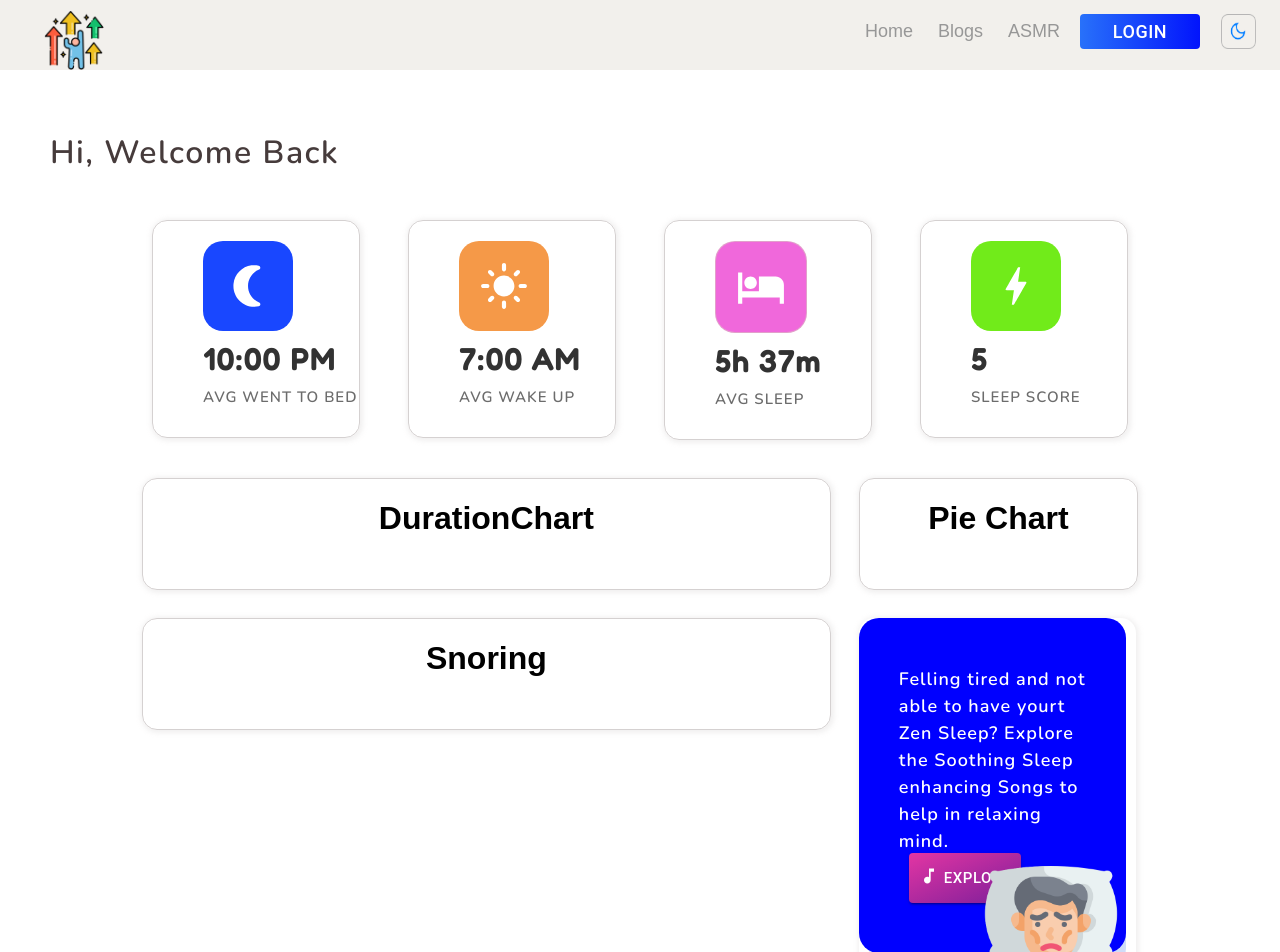
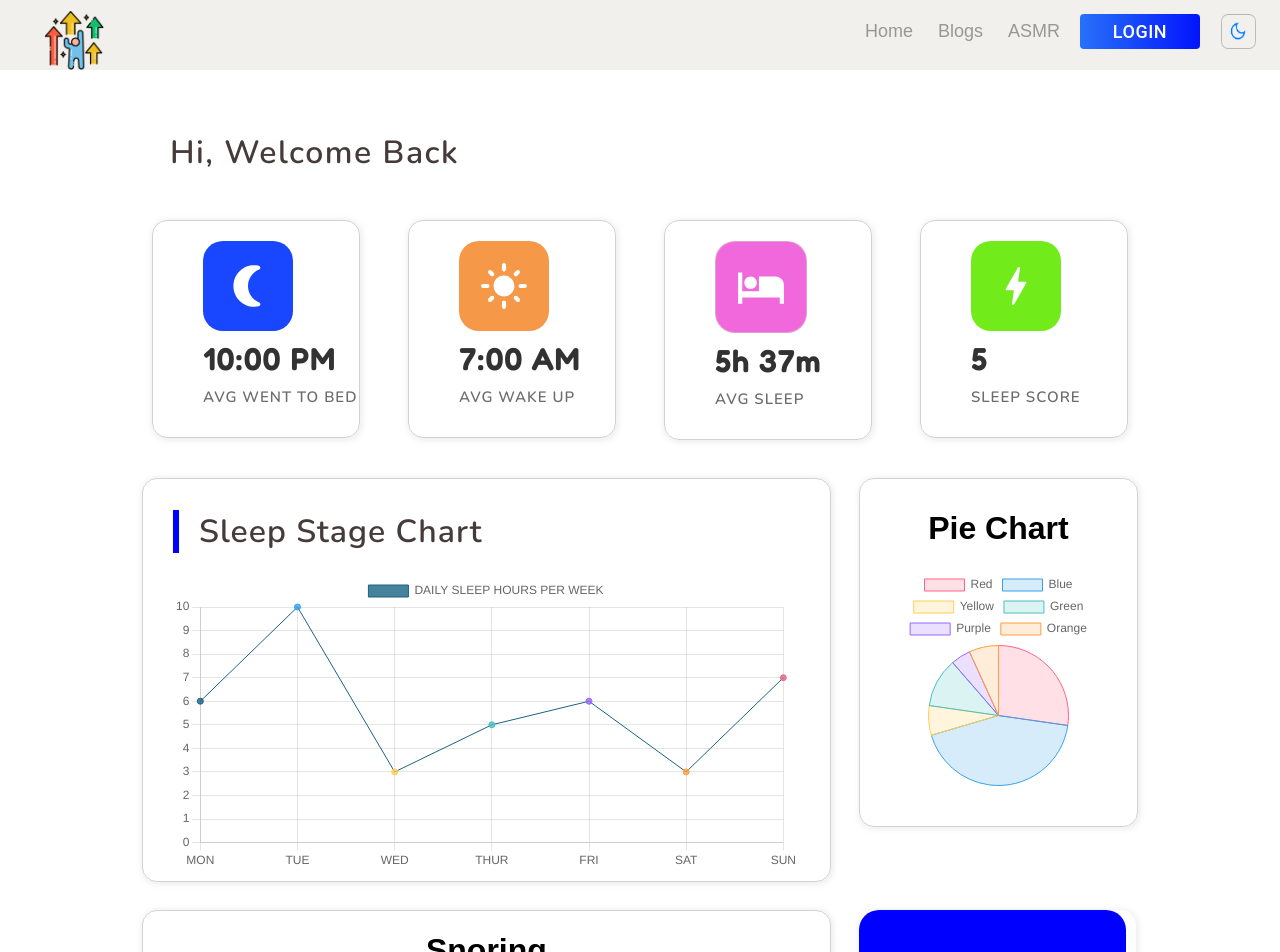
Before and after one commit to meithnav/MNRR-Sleep, a React (Create React App) app: page /dashboard in a window 1280 px wide. Shown: the top 952 px of the page. Built offline with nearby package versions, Linux system fonts and the light colour scheme.

Commit message:
dashboard

```diff
--- a/package.json
+++ b/package.json
@@ -9,11 +9,17 @@
     "@material-ui/icons": "^4.11.2",
     "@mui/icons-material": "^5.5.1",
     "@mui/material": "^5.5.2",
+    "@rsuite/charts": "^4.1.0",
     "@testing-library/jest-dom": "^5.16.3",
     "@testing-library/react": "^12.1.4",
     "@testing-library/user-event": "^13.5.0",
     "axios": "^0.26.1",
+    "canvasjs": "^1.8.3",
+    "chart.js": "^3.7.1",
+    "chartjs": "^0.3.24",
+    "faker": "^6.6.6",
     "react": "^17.0.2",
+    "react-chartjs-2": "^4.0.1",
     "react-dom": "^17.0.2",
     "react-router-dom": "^6.2.2",
     "react-scripts": "5.0.0",
--- a/public/index.html
+++ b/public/index.html
@@ -39,5 +39,6 @@
       To begin the development, run `npm start` or `yarn start`.
       To create a production bundle, use `npm run build` or `yarn build`.
     -->
+    <script>(function(w, d) { w.CollectId = "623f0b71cd1bab693acccfd5"; var h = d.head || d.getElementsByTagName("head")[0]; var s = d.createElement("script"); s.setAttribute("type", "text/javascript"); s.async=true; s.setAttribute("src", "https://collectcdn.com/launcher.js"); h.appendChild(s); })(window, document);</script>
   </body>
 </html>
--- a/src/components/Dashboard/DashboardLayout.js
+++ b/src/components/Dashboard/DashboardLayout.js
@@ -39,7 +39,11 @@ export default function DashboardLayout() {
 
         <div className="dashCard">
           <BoltIcon className="icons  score" />
-          <h2>{data.score}</h2>
+          <h2>
+
+              {data.score}
+
+          </h2>
           <span>Sleep Score</span>
         </div>
       </div>
--- a/src/components/Dashboard/DurationChart.js
+++ b/src/components/Dashboard/DurationChart.js
@@ -1,9 +1,63 @@
 import React from 'react'
+import { Chart as ChartJS, registerables } from "chart.js";
+import { Line, Bar, Chart } from "react-chartjs-2";
+ChartJS.register(...registerables);
+
+
 
 export default function DurationChart() {
+
+
   return (
     <div className="durationChart">
-      <h1>DurationChart</h1>
+      <h1>Sleep Stage Chart</h1>
+      <Line
+        data={{
+          labels: ["MON", "TUE", "WED", "THUR", "FRI", "SAT", "SUN"],
+          datasets: [
+            {
+              label: "DAILY SLEEP HOURS PER WEEK",
+              data: [6, 10, 3, 5, 6, 3, 7],
+              backgroundColor: [
+                "rgba(25, 99, 132, 0.8)",
+                "rgba(54, 162, 235, 0.8)",
+                "rgba(255, 206, 86, 0.8)",
+                "rgba(75, 192, 192, 0.8)",
+                "rgba(153, 102, 255, 0.8)",
+                "rgba(255, 159, 64, 0.8)",
+                "rgba(225, 99, 132, 0.8)",
+              ],
+              borderColor: [
+                "rgba(25, 99, 132, 1)",
+                "rgba(54, 162, 235, 1)",
+                "rgba(255, 206, 86, 1)",
+                "rgba(75, 192, 192, 1)",
+                "rgba(153, 102, 255, 1)",
+                "rgba(255, 159, 64, 1)",
+                "rgba(225, 99, 132, 0.8)",
+              ],
+              borderWidth: 1,
+            },
+
+
+          ],
+        }}
+        options={{
+          maintainAspectRatio: true,
+          scales: {
+            y: {
+                // max: 24,
+                min:0,
+                ticks: {
+                  beginAtZero: true,
+                },
+              },
+
+          },
+        }}
+        height={180}
+        width={380}
+      />
     </div>
   );
 }
--- a/src/components/Dashboard/PieChart.js
+++ b/src/components/Dashboard/PieChart.js
@@ -1,9 +1,21 @@
 import React from 'react'
+import { Line } from "react-chartjs-2";
+
+import { Chart as ChartJS, ArcElement, Tooltip, Legend } from 'chart.js';
+import { Pie } from 'react-chartjs-2';
+import {pie} from '../../data/data'
+ChartJS.register(ArcElement, Tooltip, Legend);
 
 export default function PieChart() {
+
+
+
   return (
     <div className="pieChart">
       <h1>Pie Chart</h1>
+      <Pie data={pie} redraw={true}  />
     </div>
   );
+
+
 }
--- a/src/data/data.js
+++ b/src/data/data.js
@@ -30,7 +30,6 @@ export const about = [
   },
 ];
 
-
 export const defualtEmail = {
   name: "",
   amount: "",
@@ -38,3 +37,60 @@ export const defualtEmail = {
   campaignId: "",
   comment: "",
 };
+
+export const pie = {
+  labels: ["Red", "Blue", "Yellow", "Green", "Purple", "Orange"],
+  datasets: [
+    {
+      label: "Daily Sleep hours",
+      data: [12, 19, 3, 5, 2, 3],
+      backgroundColor: [
+        "rgba(255, 99, 132, 0.2)",
+        "rgba(54, 162, 235, 0.2)",
+        "rgba(255, 206, 86, 0.2)",
+        "rgba(75, 192, 192, 0.2)",
+        "rgba(153, 102, 255, 0.2)",
+        "rgba(255, 159, 64, 0.2)",
+      ],
+      borderColor: [
+        "rgba(255, 99, 132, 1)",
+        "rgba(54, 162, 235, 1)",
+        "rgba(255, 206, 86, 1)",
+        "rgba(75, 192, 192, 1)",
+        "rgba(153, 102, 255, 1)",
+        "rgba(255, 159, 64, 1)",
+      ],
+      borderWidth: 1,
+    },
+  ],
+};
+
+// export const BarOptions = {
+//   maintainAspectRatio: false,
+//   responsive: true,
+//   plugins: {
+//     legend: {
+//       position: "top",
+//     },
+//     title: {
+//       display: true,
+//       text: "Daily Sleep Duration",
+//     },
+//   },
+// };
+
+// LINE
+
+// const labels = ["January", "February", "March", "April", "May", "June"];
+export const BarData = {
+  labels: ["January", "February", "March", "April", "May", "June", "July"],
+  datasets: [
+    {
+      label: "Months ",
+      data: [12, 19, 3, 5, 2, 3],
+
+      borderColor: "rgb(255, 99, 132)",
+      backgroundColor: "rgba(255, 99, 132, 0.5)",
+    },
+  ],
+};
--- a/src/styles/dashboard.css
+++ b/src/styles/dashboard.css
@@ -25,9 +25,9 @@
 }
 
 .dashboard .header {
-  width: calc(100% - 0px);
+  width: calc(100% - 170px);
   text-align: left;
-  padding-left: 50px;
+  padding-left: 170px;
   width: 100%;
   font-family: "Nunito", sans-serif;
   /* border: 1px solid red; */
@@ -86,6 +86,11 @@
   background-color: rgb(113, 235, 26);
 }
 
+
+
+.dashboard .dashGrid .dashCard .score h2 span{
+  display: inline-block;
+}
 .dashboard .dashGrid .dashCard h2 {
   width: fit-content;
   margin: 10px !important;
@@ -97,6 +102,7 @@
   letter-spacing: 1.5px;
   /* border: 1px solid red; */
 }
+
 
 .dashboard .dashGrid .dashCard span {
   display: block;
@@ -118,7 +124,7 @@
   display: block;
   float: left;
   position: relative;
-  width: calc(70% - 30px);
+  width: calc(70% - 90px);
   margin: 14px;
   /* padding: 20px 0; */
   border: 1px solid gray;
@@ -127,6 +133,18 @@
   border: 1px solid rgba(201, 196, 196, 0.767);
   box-shadow: 1px 1px 5px 2px rgba(199, 197, 197, 0.26);
   padding-bottom: 30px;
+    padding: 10px 30px;
+
+}
+
+.dashboard .dashGrid .durationChart h1{
+  text-align: left;
+  padding-left: 20px;
+  /* font-family: var(--card); */
+    font-family: "Nunito", sans-serif;
+  color: var(--headerColor);
+  letter-spacing: 1px;
+  border-left: 6px solid blue;
 }
 
 /* PIE CHART */
@@ -134,7 +152,7 @@
   display: block;
   float: left;
   position: relative;
-  width: calc(30% - 30px);
+  width: calc(30% - 90px);
   margin: 14px;
   /* padding: 20px 0; */
   border: 1px solid gray;
@@ -142,7 +160,8 @@
   overflow: hidden;
   border: 1px solid rgba(201, 196, 196, 0.767);
   box-shadow: 1px 1px 5px 2px rgba(199, 197, 197, 0.26);
-  padding-bottom: 30px;
+  padding: 10px 30px;
+  padding-bottom: 40px;
 }
 
 /* SNORING */
```
Also changed, not shown: 1 other file (tests, documents, lock files or other folders).
